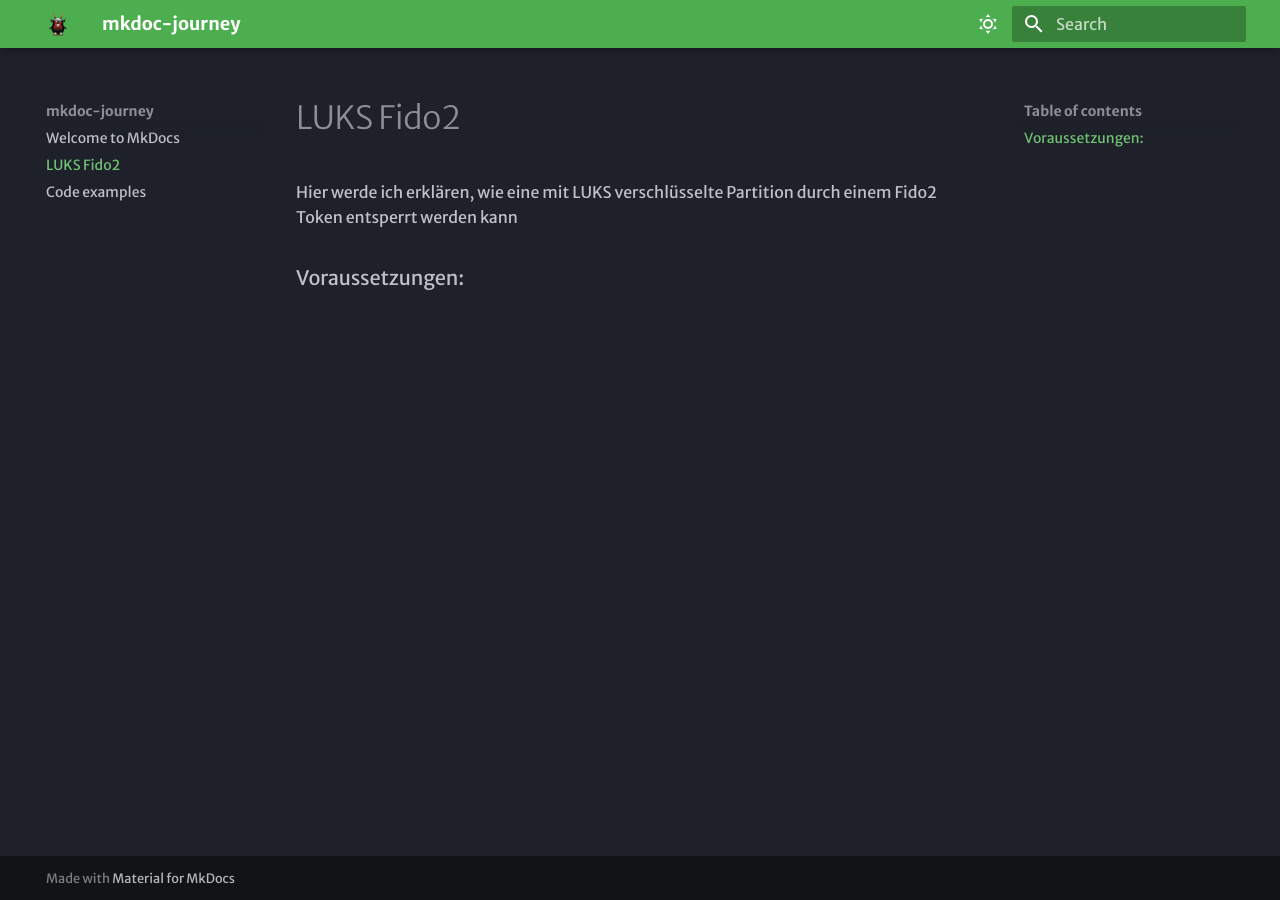
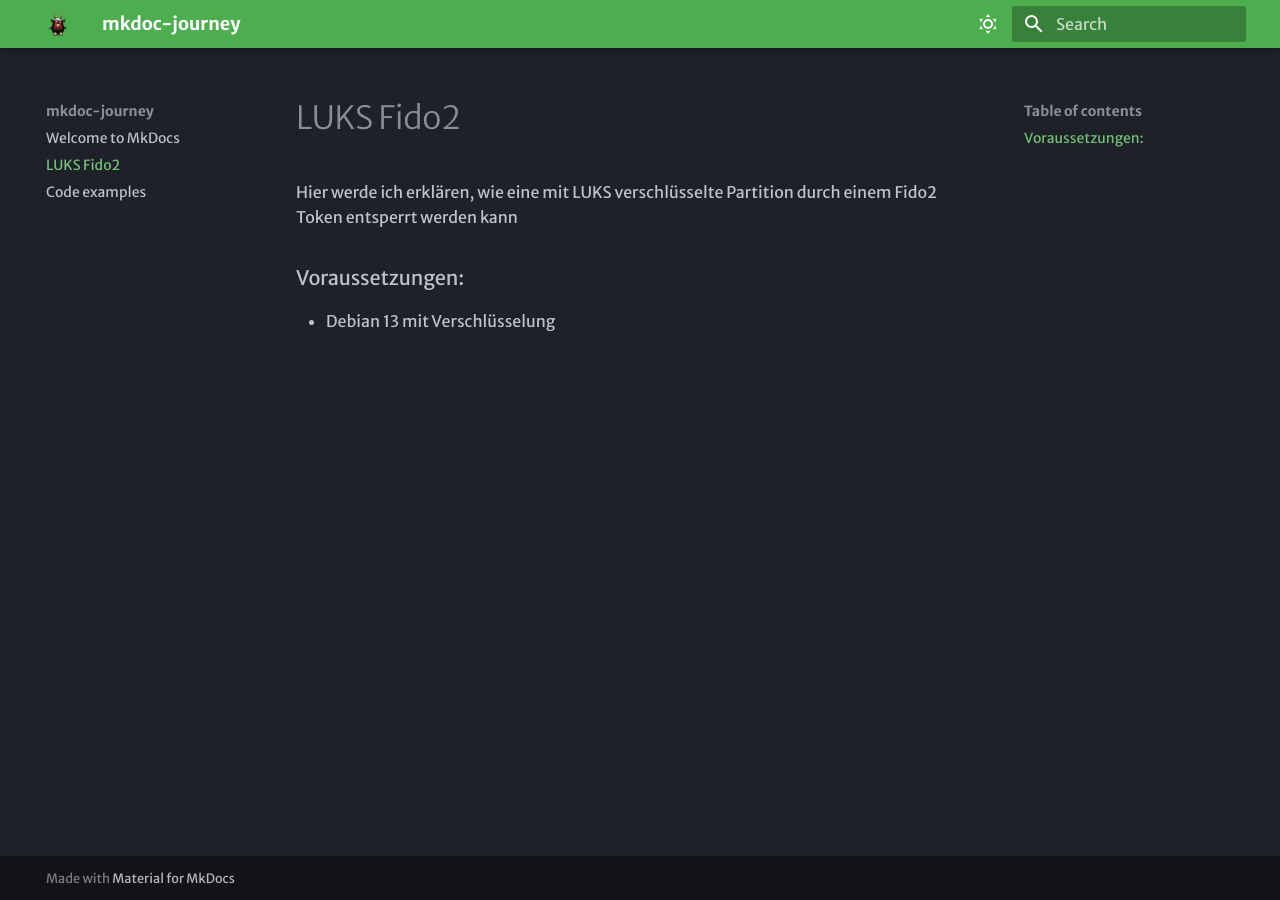
Before and after one commit to triepo/mkdoc-journey, an MkDocs documentation site: the page built from docs/LUKS-Fido2.md, in a window 1280 px wide. Built offline with MkDocs 1.6.1 and Material for MkDocs 9.7.7, drawn with Linux system fonts in a browser that asks for light colours; some web fonts are replaced.

Commit message:
changed docs/LUKS-Fido2.md

```diff
--- a/docs/LUKS-Fido2.md
+++ b/docs/LUKS-Fido2.md
@@ -1,3 +1,4 @@
 Hier werde ich erklären, wie eine mit LUKS verschlüsselte Partition durch einem Fido2 Token entsperrt werden kann
 
 ### Voraussetzungen:
+ * Debian 13 mit Verschlüsselung
```
